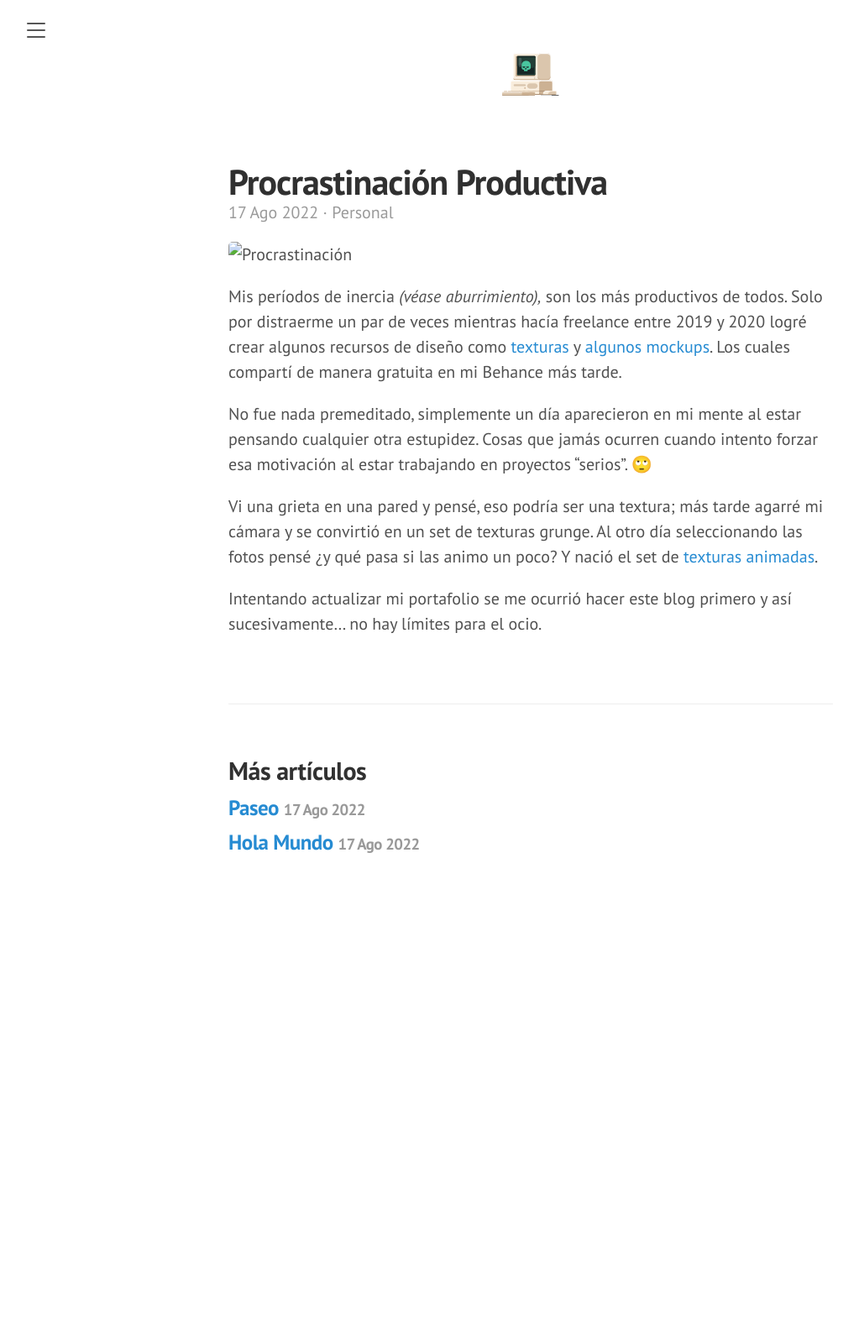
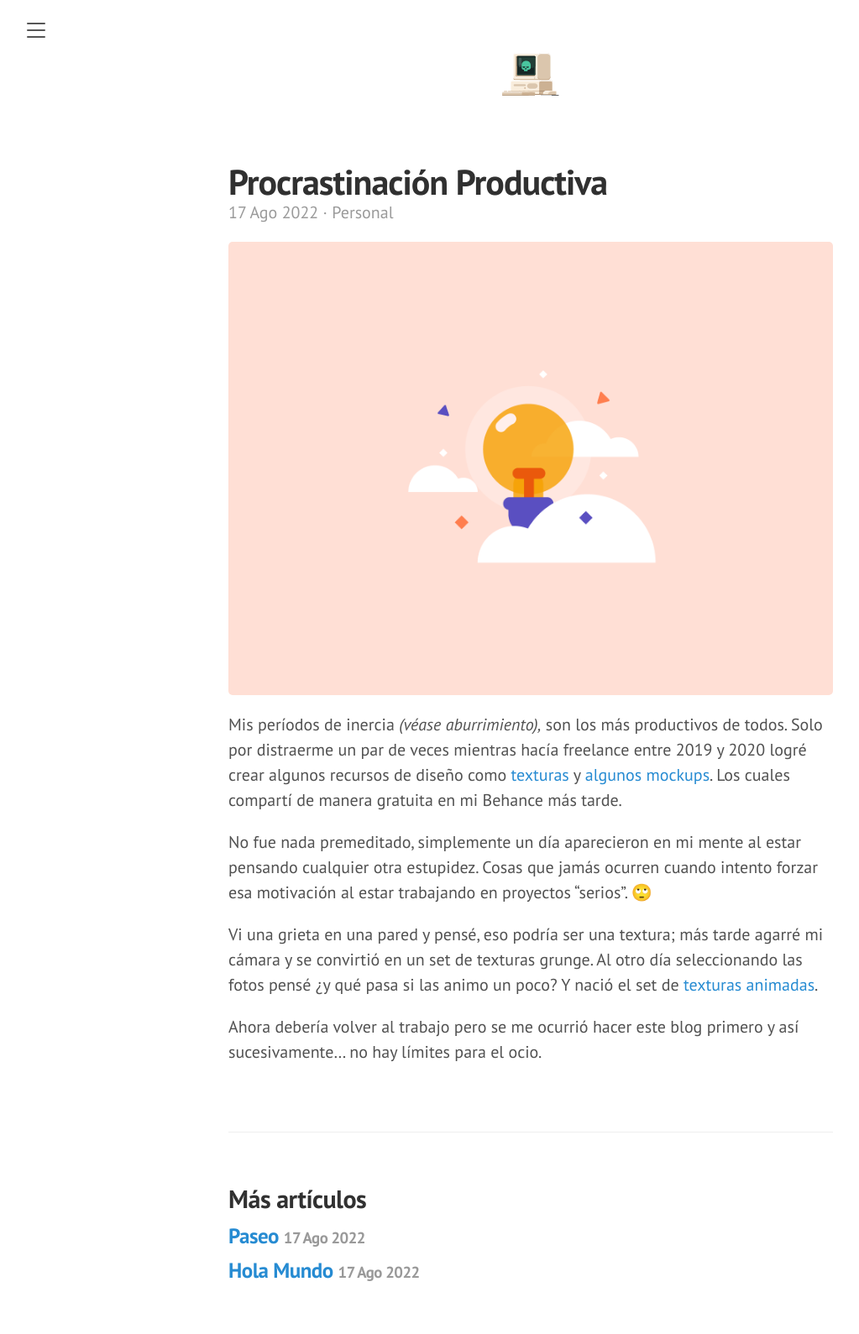
Before and after one commit to darriagada/darriagada.github.io, a Jekyll site: the page built from _posts/2022-08-17-procrastinacion.md, in a window 1280 px wide. Shown: the whole page at 84% size, without its empty margins (8-1031 px from the left). Built offline with Jekyll 4.4.1, drawn with Linux system fonts in a browser that asks for light colours; comment, search, counter and statistics services are not loaded; before the commit the page ends 1079 px from its top, so only the background shows below that.

Commit message:
Update 2022-08-17-procrastinacion.md

```diff
--- a/_posts/2022-08-17-procrastinacion.md
+++ b/_posts/2022-08-17-procrastinacion.md
@@ -4,7 +4,7 @@ title: Procrastinación Productiva
 tags: Personal
 ---
 
-![Procrastinación](../public/images/procras_artwork_2x.png)
+![Procrastinación](/public/images/procras_artwork_2x.png)
 
 Mis períodos de inercia _(véase aburrimiento),_ son los más productivos de todos. Solo por distraerme un par de veces mientras hacía freelance entre 2019 y 2020 logré crear algunos recursos de diseño como [texturas](https://www.behance.net/gallery/97588951/Decay-Textures) y [algunos](https://www.behance.net/gallery/94218299/Boxset-Mockup) [mockups](https://www.behance.net/gallery/129057233/Vapor-Kit). Los cuales compartí de manera gratuita en mi Behance más tarde.
 
@@ -12,4 +12,4 @@ No fue nada premeditado, simplemente un día aparecieron en mi mente al estar pe
 
 Vi una grieta en una pared y pensé, eso podría ser una textura; más tarde agarré mi cámara y se convirtió en un set de texturas grunge. Al otro día seleccionando las fotos pensé ¿y qué pasa si las animo un poco? Y nació el set de [texturas animadas](https://www.behance.net/gallery/104912707/Retro-Noise).
 
-Intentando actualizar mi portafolio se me ocurrió hacer este blog primero y así sucesivamente… no hay límites para el ocio.
+Ahora debería volver al trabajo pero se me ocurrió hacer este blog primero y así sucesivamente… no hay límites para el ocio.
```
